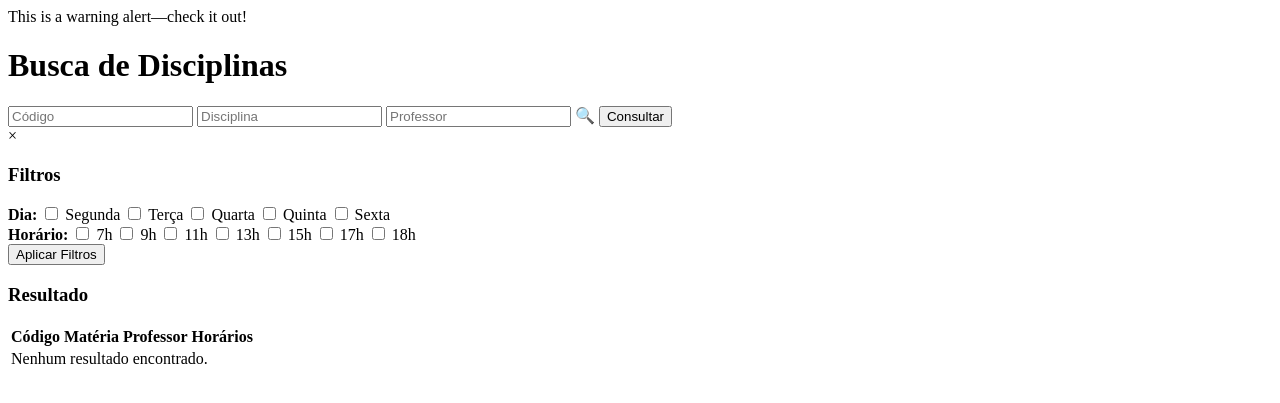
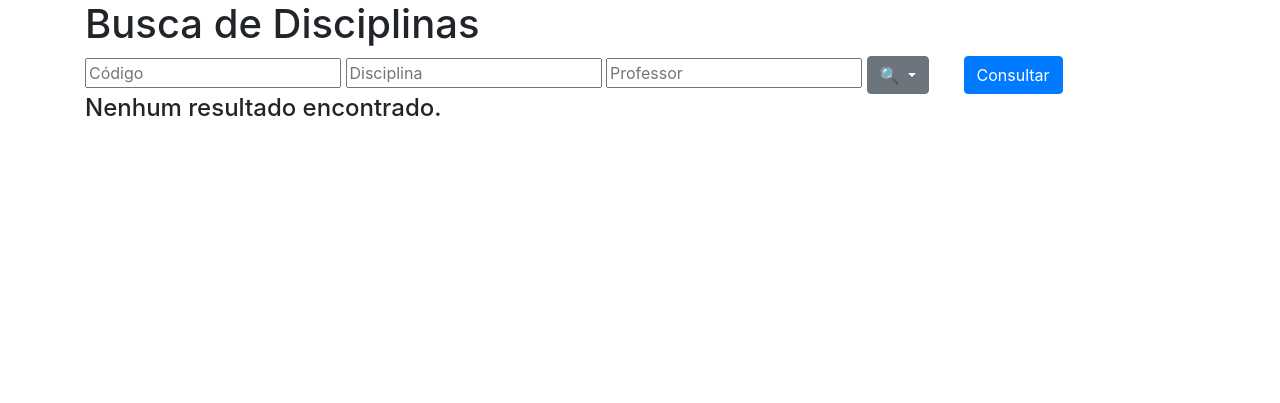
Before and after one commit to BeVieira/PUC-Disciplines-Info, a Django app: page / in a window 1280 px wide. Shown: the top 403 px of the page. Run offline with Django 5.2, Linux system fonts and the light colour scheme.

Commit message:
Base + Home (html) WIP

```diff
--- a/site_disciplines_info/app_disciplines_info/templates/base.html
+++ b/site_disciplines_info/app_disciplines_info/templates/base.html
@@ -1,3 +1,18 @@
-<!-- Importação do Bootstrap
-<link rel="stylesheet" href="https://cdn.jsdelivr.net/npm/bootstrap@4.0.0/dist/css/bootstrap.min.css" integrity="sha384-Gn5384xqQ1aoWXA+058RXPxPg6fy4IWvTNh0E263XmFcJlSAwiGgFAW/dAiS6JXm" crossorigin="anonymous">
--->
+<!DOCTYPE html>
+<html lang="pt-br">
+<head>
+    <meta charset="UTF-8">
+    <meta name="viewport" content="width=device-width, initial-scale=1.0">
+    <title>Info Disciplinas</title>
+    <link rel="stylesheet" href="https://cdn.jsdelivr.net/npm/bootstrap@4.0.0/dist/css/bootstrap.min.css" integrity="sha384-Gn5384xqQ1aoWXA+058RXPxPg6fy4IWvTNh0E263XmFcJlSAwiGgFAW/dAiS6JXm" crossorigin="anonymous">
+</head>
+<body>
+    <div class="container">
+        {% block content %}
+
+        {% endblock %}
+    </div>
+
+    <script src="https://cdn.jsdelivr.net/npm/bootstrap@5.3.3/dist/js/bootstrap.bundle.min.js" integrity="sha384-YvpcrYf0tY3lHB60NNkmXc5s9fDVZLESaAA55NDzOxhy9GkcIdslK1eN7N6jIeHz" crossorigin="anonymous"></script>
+</body>
+</html>
--- a/site_disciplines_info/app_disciplines_info/templates/consulta.html
+++ b/site_disciplines_info/app_disciplines_info/templates/consulta.html
@@ -1,84 +1,61 @@
-<!DOCTYPE html>
-<html lang="pt-br">
-<head>
-    <meta charset="UTF-8">
-    <title>Busca de Disciplinas com Filtro Modal</title>
-</head>
-<body>
-    <div class="alert alert-warning" role="alert">
-        This is a warning alert—check it out!
-      </div>
+{% extends 'base.html' %}
+
+{% block content %}
     <h1>Busca de Disciplinas</h1>
 
     <form action="{% url 'consultar' %}" method="POST">
         {% csrf_token %}
 
-        <!-- Campos do formulário principal -->
         <input type="text" name="codigo" placeholder="Código">
         <input type="text" name="nome" placeholder="Disciplina">
         <input type="text" name="professor" placeholder="Professor">
 
-        <!-- Ícone de filtro que abre o modal -->
-        <span class="filter-icon" onclick="openModal()">&#x1F50D;</span>
+        <div class="btn-group">
+            <button type="button" class="btn btn-secondary dropdown-toggle" data-bs-toggle="dropdown" data-bs-display="static" aria-expanded="false">
+                &#x1F50D;
+            </button>
 
-        <!-- Botão de envio -->
+            <div class="container text-center">
+                <div class="row justify-content-start">
+                    <ul class="dropdown-menu dropdown-menu-lg-end p-3" style="width: 300px;">
+                        <div class="row">
+                            <div class="col">
+                                <label><Strong>Dia: </Strong></label>
+                                <li><input type="checkbox" name="dia" value="SEG"> Segunda</li>
+                                <li><input type="checkbox" name="dia" value="TER"> Terça</li>
+                                <li><input type="checkbox" name="dia" value="QUA"> Quarta</li>
+                                <li><input type="checkbox" name="dia" value="QUI"> Quinta</li>
+                                <li><input type="checkbox" name="dia" value="SEX"> Sexta</li>
+                            </div>
+
+                            <div class="col">
+                                <label><strong>Horário:</strong></label>
+                                <li><input type="checkbox" name="horario" value="7-"> 7h</li>
+                                <li><input type="checkbox" name="horario" value="9-"> 9h</li>
+                                <li><input type="checkbox" name="horario" value="11-"> 11h</li>
+                                <li><input type="checkbox" name="horario" value="13-"> 13h</li>
+                                <li><input type="checkbox" name="horario" value="15-"> 15h</li>
+                                <li><input type="checkbox" name="horario" value="17-"> 17h</li>
+                                <li><input type="checkbox" name="horario" value="18-"> 18h</li>
+                            </div>
+                        </div>
+                    </ul>
+                </div>
+            </div>
+        </div>
+
         <button type="submit" class="btn btn-primary">Consultar</button>
     </form>
 
-    <!-- Modal para os filtros de dias e horários -->
-    <div id="filterModal" class="modal">
-        <div class="modal-content">
-            <span class="close-btn" onclick="closeModal()">&times;</span>
-            <h3>Filtros</h3>
-
-            <div class="filters-container">
-                <!-- Filtro de Dia -->
-                <div class="filter-group">
-                    <label><strong>Dia:</strong></label>
-                    <input type="checkbox" name="dia" value="Segunda"> Segunda
-                    <input type="checkbox" name="dia" value="Terça"> Terça
-                    <input type="checkbox" name="dia" value="Quarta"> Quarta
-                    <input type="checkbox" name="dia" value="Quinta"> Quinta
-                    <input type="checkbox" name="dia" value="Sexta"> Sexta
-                </div>
-
-                <!-- Filtro de Horário -->
-                <div class="filter-group">
-                    <label><strong>Horário:</strong></label>
-                    <input type="checkbox" name="horario" value="7h"> 7h
-                    <input type="checkbox" name="horario" value="9h"> 9h
-                    <input type="checkbox" name="horario" value="11h"> 11h
-                    <input type="checkbox" name="horario" value="13h"> 13h
-                    <input type="checkbox" name="horario" value="15h"> 15h
-                    <input type="checkbox" name="horario" value="17h"> 17h
-                    <input type="checkbox" name="horario" value="18h"> 18h
-                </div>
-            </div>
-
-            <button onclick="closeModal()">Aplicar Filtros</button>
-        </div>
-    </div>
-
-    <script>
-        // Função para abrir o modal
-        function openModal() {
-            document.getElementById('filterModal').style.display = 'flex';
-        }
-
-        // Função para fechar o modal
-        function closeModal() {
-            document.getElementById('filterModal').style.display = 'none';
-        }
-    </script>
-</body>
+    {% if resultado %}
     <h3>Resultado</h3>
-<table>
+    <table class="table table-striped table-bordered">
         <thead>
             <tr>
-            <th>Código</th>
-            <th>Matéria</th>
-            <th>Professor</th>
-            <th>Horários</th>
+                <th scope="col">Código</th>
+                <th scope="col">Matéria</th>
+                <th scope="col">Professor</th>
+                <th scope="col">Horários</th>
             </tr>
         </thead>
         <tbody>
@@ -91,8 +68,8 @@
                     <span onclick="toggleDropdown('{{ chave.0 }}')" style="cursor:pointer; font-size: 18px;">▼</span>
                 </td>
             </tr>
-        <tr id="dropdown-{{ chave.0 }}" style="display:none;">
-            <td colspan="4">
+            <tr id="dropdown-{{ chave.0 }}" style="display:flex;">
+                <td colspan="3" class="table-active">
                     <ul style="list-style-type: none; padding-left: 0;">
                         {% for horario in horarios %}
                             <li>{{ horario }}</li>
@@ -100,12 +77,10 @@
                     </ul>
                 </td>
             </tr>
-        {% empty %}
-        <tr>
-            <td colspan="4">Nenhum resultado encontrado.</td>
-        </tr>
             {% endfor %}
         </tbody>
     </table>
-
-</html>
+    {% else %} <!--Logica para resutado vazio-->
+    <h4>Nenhum resultado encontrado.</h4>
+    {% endif %}
+{% endblock %}
--- a/site_disciplines_info/app_disciplines_info/views/views.py
+++ b/site_disciplines_info/app_disciplines_info/views/views.py
@@ -34,3 +34,12 @@ def consultar_view(request):
         return render(request, 'consulta.html', {'resultado': resultado})
 
     return render(request, 'consulta.html')
+
+def disciplina_view(request):
+    codigo = request.GET.get('codigo')
+    horario = request.GET.get('horario')
+    disciplina = Disciplina.objects.filter(codigo__icontais=codigo)
+    disciplina = disciplina.filter(horario__icontais=horario)
+
+
+    return render(request, 'disciplina.html', {'disciplina': disciplina})
--- a/site_disciplines_info/site_disciplines_info/urls.py
+++ b/site_disciplines_info/site_disciplines_info/urls.py
@@ -21,4 +21,5 @@ from app_disciplines_info.views import views
 urlpatterns = [
     path('admin/', admin.site.urls),
     path('', views.consultar_view, name='consultar'),
+    path('disciplina/', views.disciplina_view, name='disciplina'),
 ]
```
Also changed, not shown: site_disciplines_info/app_disciplines_info/templates/disciplina.html (added, +19 -0 lines). Lines whose indentation alone changed are shown as unchanged.
